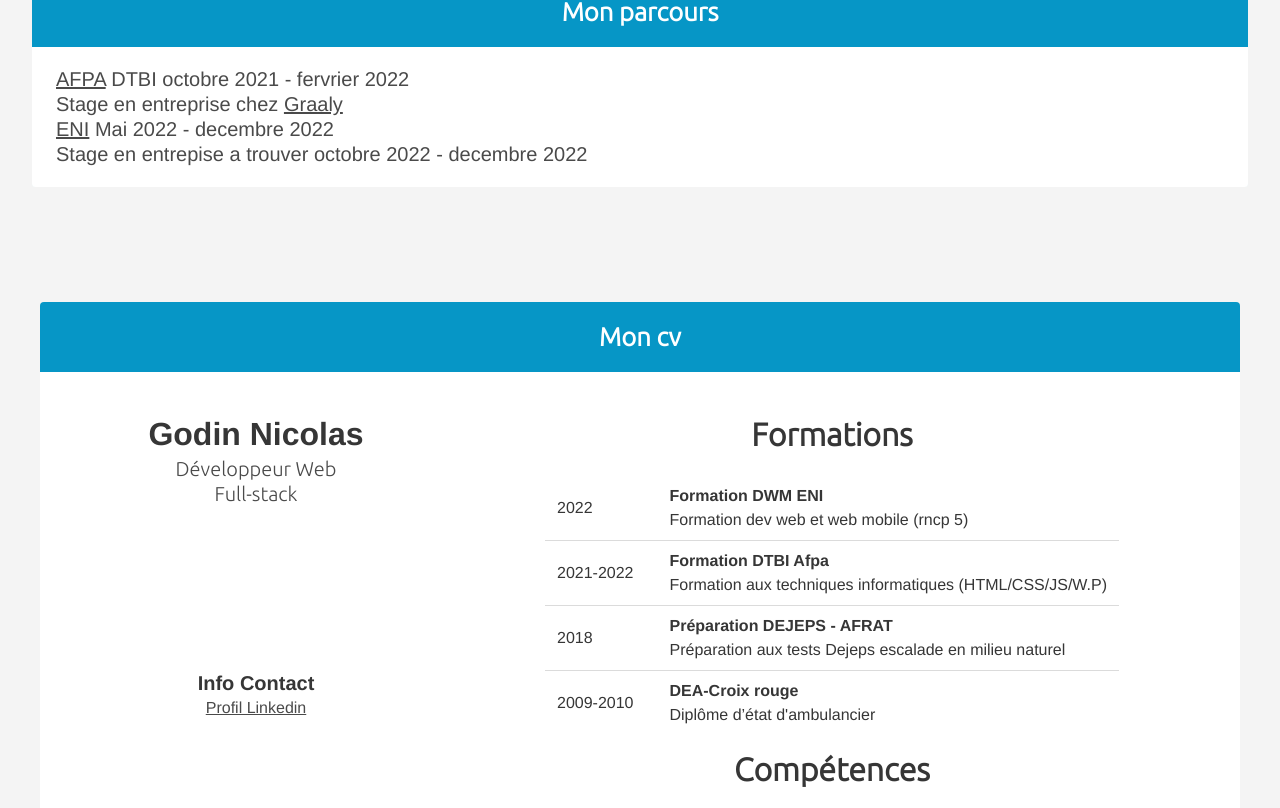
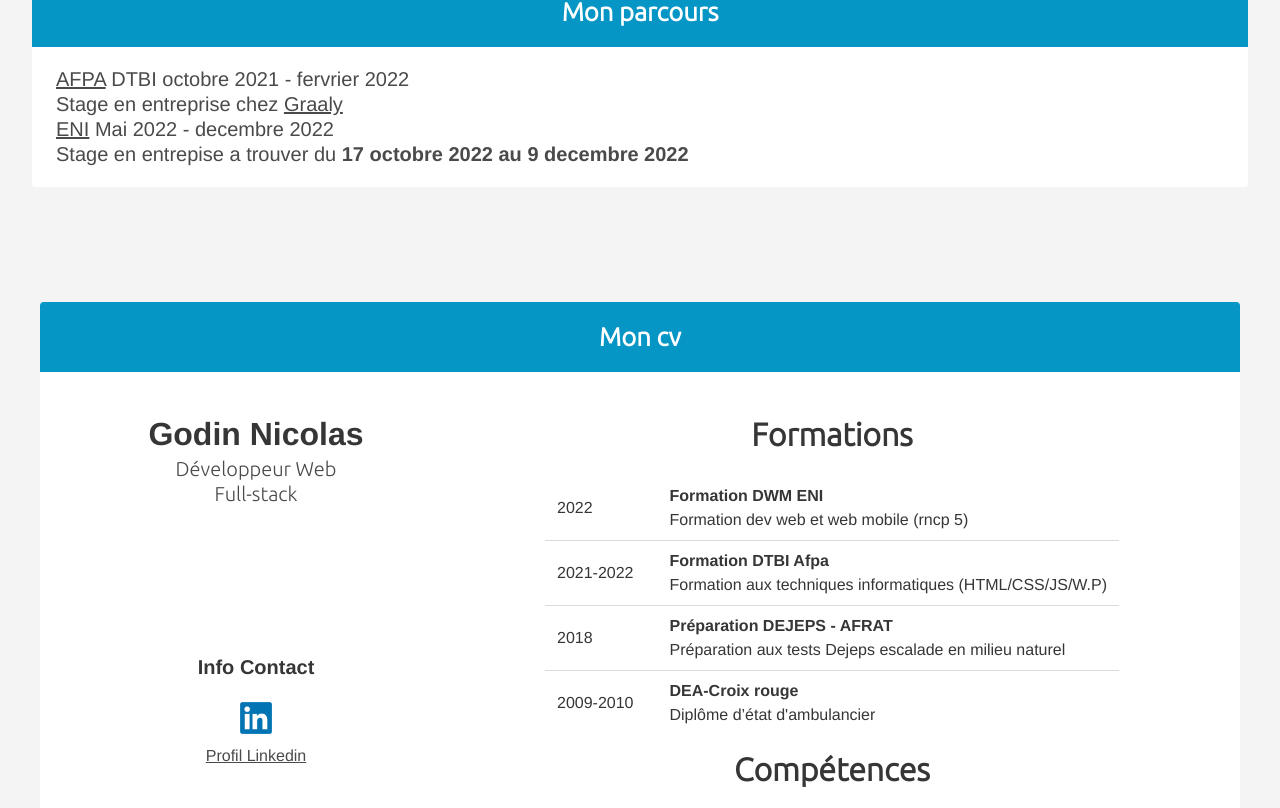
Before and after one commit to Nikotiine/porfolio, a Vue app: page / in a window 1280 px wide. Shown: the part 1132-1940 px from the top of the page. Built offline with nearby package versions, Linux system fonts and the light colour scheme.

Commit message:
logo linkedin

```diff
--- a/src/components/accueil/TrainingCourse.vue
+++ b/src/components/accueil/TrainingCourse.vue
@@ -15,7 +15,8 @@
         <a href="https://graaly.com/" target="_blank">Graaly</a> <br />
         <a href="https://www.eni-ecole.fr/" target="_blank">ENI</a> Mai 2022 -
         decembre 2022 <br />
-        Stage en entrepise a trouver octobre 2022 - decembre 2022
+        Stage en entrepise a trouver du
+        <strong>17 octobre 2022 au 9 decembre 2022</strong>
       </p>
     </div>
   </article>
--- a/src/views/MonCV.vue
+++ b/src/views/MonCV.vue
@@ -8,8 +8,11 @@
         </div>
         <div class="contact mt-4">
           <h3 class="title is-5">Info Contact</h3>
+          <figure class="image is-32x32">
+            <img src="@/assets/img/logo_link.png" />
+          </figure>
 
-          <p class="subtitle is-6">
+          <p class="subtitle is-6 mt-3">
             <a href=" htps://www.linkedin.com/in/nikolasgodin"
               >Profil Linkedin</a
             >
@@ -82,7 +85,11 @@ export default {
 .competence h3 {
   margin: 1rem auto 0;
 }
-
+.contact {
+  display: flex;
+  flex-direction: column;
+  align-items: center;
+}
 .left-part {
   display: flex;
   flex-direction: column;
```
Also changed, not shown: src/assets/img/logo_link.png (added).
